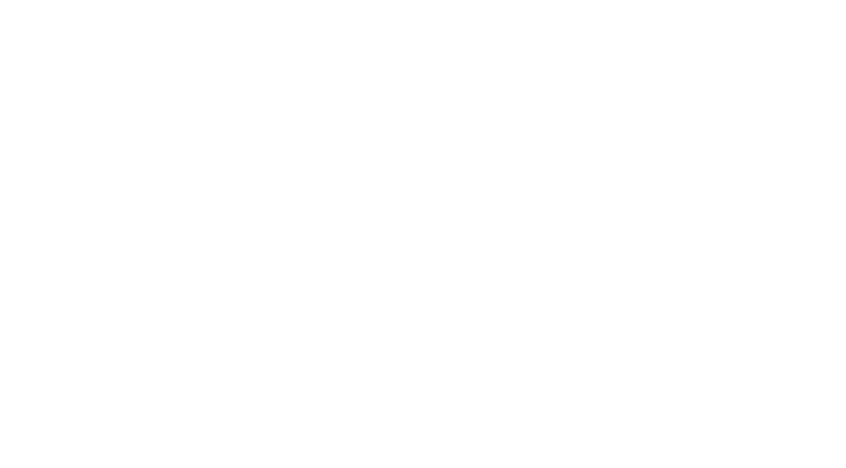
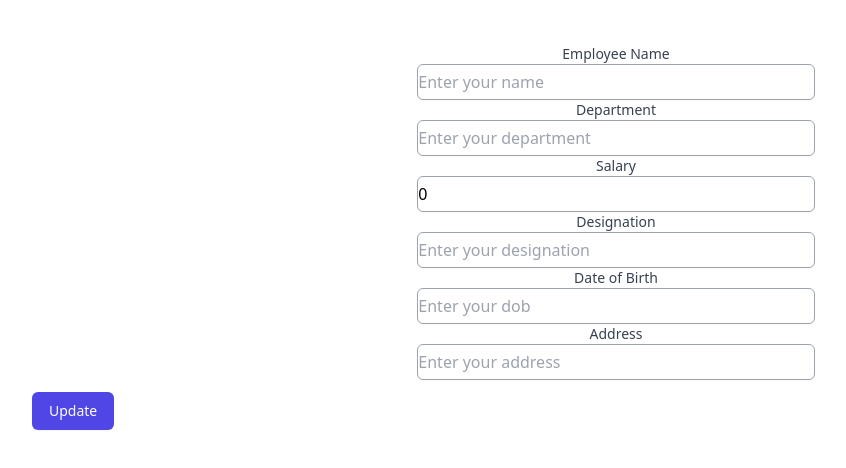
Before and after one commit to Benjamin2602/Employee_management, a React (Vite) app in the folder client/: page /update/1 in a window 1280 px wide. Before the commit this address had no page. Shown: the top 468 px of the page, without its empty margins (24-870 px from the left). Built offline with nearby package versions, Linux system fonts and the light colour scheme.

Commit message:
Update feature is added to the table

```diff
--- a/client/src/App.jsx
+++ b/client/src/App.jsx
@@ -1,12 +1,14 @@
 import "./App.css";
 import { BrowserRouter, Routes, Route } from "react-router-dom";
 import Home from "./components/Home";
+import Update from "./components/Update";
 
 function App() {
   return (
     <BrowserRouter>
       <Routes>
-      <Route path="/" element={<Home/>} />
+        <Route path="/" element={<Home />} />
+        <Route path="/update/:id" element={<Update />} />
       </Routes>
     </BrowserRouter>
   );
--- a/client/src/components/Home.jsx
+++ b/client/src/components/Home.jsx
@@ -1,5 +1,6 @@
 import { useState } from "react";
 import Axios from "axios";
+import { Link } from "react-router-dom";
 const Home = () => {
   const [name, setName] = useState("");
   const [department, setDepartment] = useState("");
@@ -121,7 +122,6 @@ const Home = () => {
               <th className="px-6 py-3">DOB</th>
               <th className="px-6 py-3">Address</th>
               <th className="px-6 py-3">Update</th>
-              <th className="px-6 py-3">Delete</th>
             </tr>
           </thead>
           <tbody>
@@ -145,6 +145,14 @@ const Home = () => {
                 <td className="px-6 py-4 whitespace-nowrap overflow-ellipsis overflow-hidden">
                   {val.address}
                 </td>
+                <td>
+                  <Link
+                    to={`/update/${val.id}`}
+                    className="text-white  bg-gradient-to-r from-green-400 via-green-500 to-green-600 hover:bg-gradient-to-br focus:ring-4 focus:outline-none focus:ring-green-300 dark:focus:ring-green-800 shadow-lg shadow-green-500/50 dark:shadow-lg dark:shadow-green-800/80 font-medium rounded-lg text-sm px-5 py-2.5 text-center "
+                  >
+                    Update
+                  </Link>
+                </td>
               </tr>
             ))}
           </tbody>
--- /dev/null
+++ b/client/src/components/Update.jsx
@@ -0,0 +1,121 @@
+import { useState } from "react";
+import Axios from "axios";
+import { useNavigate, useParams } from "react-router-dom";
+// import { useNavigate } from "react-router-dom";
+const Update = () => {
+  //fetching the id from the url
+  let params = useParams();
+  const [name, setName] = useState("");
+  const [department, setDept] = useState("");
+  const [salary, setSalary] = useState(0);
+  const [designation, setDesignation] = useState("");
+  const [dob, setDob] = useState("");
+  const [address, setAddress] = useState("");
+
+  const navigate = useNavigate();
+  const updateEmployee = () => {
+    Axios.put("http://localhost:3000/update", {
+      id: params.id,
+      name: name,
+      department: department,
+      salary: salary,
+      designation: designation,
+      dob: dob,
+      address: address,
+    })
+      .then((response) => {
+        console.log(response);
+        navigate("/");
+      })
+      .catch((err) => console.log(err));
+  };
+
+  return (
+    <div className="m-3">
+      <div>
+        <label className="block text-sm font-medium text-gray-700">
+          Employee Name
+        </label>
+        <input
+          type="text"
+          name="name"
+          id="name"
+          value={name}
+          autoComplete="given-name"
+          placeholder="Enter your name"
+          className="h-9 w-1/3 border border-gray-400 rounded-md"
+          onChange={(e) => setName(e.target.value)}
+        />
+        <label className="block text-sm font-medium text-gray-700">
+          Department
+        </label>
+        <input
+          type="text"
+          name="department"
+          id="department"
+          value={department}
+          placeholder="Enter your department"
+          className="h-9 w-1/3 border border-gray-400 rounded-md"
+          onChange={(e) => setDept(e.target.value)}
+        />
+        <label className="block text-sm font-medium text-gray-700">
+          Salary
+        </label>
+        <input
+          type="number"
+          name="salary"
+          id="salary"
+          value={salary}
+          placeholder="Enter your salary"
+          className="h-9 w-1/3 border border-gray-400 rounded-md"
+          onChange={(e) => setSalary(e.target.value)}
+        />
+        <label className="block text-sm font-medium text-gray-700">
+          Designation
+        </label>
+        <input
+          type="text"
+          name="designation"
+          id="designation"
+          value={designation}
+          placeholder="Enter your designation"
+          className="h-9 w-1/3 border border-gray-400 rounded-md"
+          onChange={(e) => setDesignation(e.target.value)}
+        />
+        <label className="block text-sm font-medium text-gray-700">
+          Date of Birth
+        </label>
+        <input
+          type="text"
+          name="dob"
+          id="dob"
+          value={dob}
+          placeholder="Enter your dob"
+          className="h-9 w-1/3 border border-gray-400 rounded-md"
+          onChange={(e) => setDob(e.target.value)}
+        />
+        <label className="block text-sm font-medium text-gray-700">
+          Address
+        </label>
+        <input
+          type="text"
+          name="address"
+          id="address"
+          value={address}
+          placeholder="Enter your address"
+          className="h-9 w-1/3 border border-gray-400 rounded-md"
+          onChange={(e) => setAddress(e.target.value)}
+        />
+        <button
+          type="submit"
+          className="flex flex-col justify-center m-3 py-2 px-4 border border-transparent shadow-sm text-sm font-medium rounded-md text-white bg-indigo-600 hover:bg-indigo-700"
+          onClick={updateEmployee}
+        >
+          Update
+        </button>
+      </div>
+    </div>
+  );
+};
+
+export default Update;
```
Also changed, not shown: 1 other file (tests, documents, lock files or other folders).
